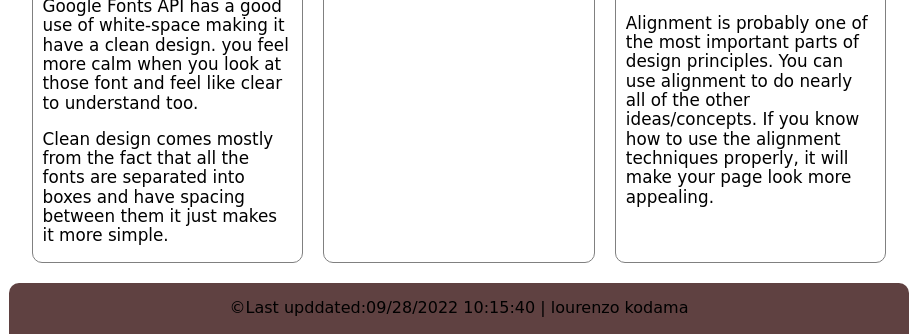
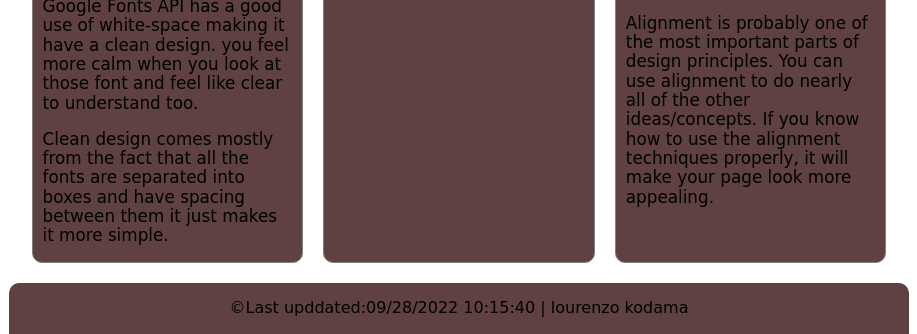
Before and after one commit to lourenzokodama/lourenzokodama.github.io-wdd230, a plain HTML site: page lesson02/design-principles.html in a window 1280 px wide. Shown: the part 820-1154 px from the top of the page, without its empty margins (181-1098 px from the left). Drawn offline with Linux system fonts and the light colour scheme; a web font is replaced by a local one.

Commit message:
Update large.css

```diff
--- a/lesson02/style/large.css
+++ b/lesson02/style/large.css
@@ -36,7 +36,7 @@ main {
 }
 section {
     border-radius: 10px;
-    background-color: white;
+    background-color:rgb(95, 65, 65);
     border: solid 1px gray;
     overflow: hidden;
 }
```
